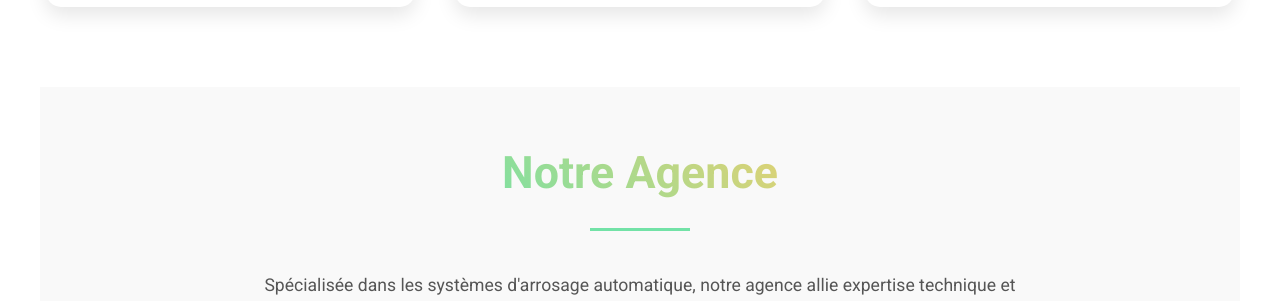
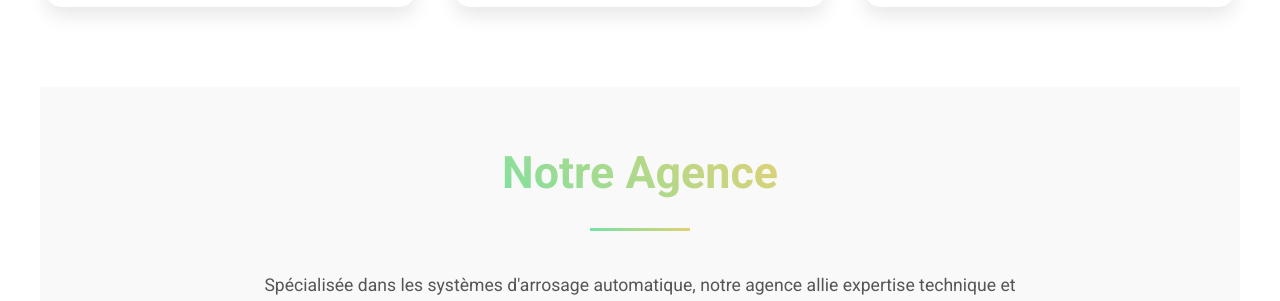
Before and after one commit to Jordan-celton/Neptune-Arrosage, a React (Vite) app in the folder mon-projet/: page / in a window 1280 px wide. Shown: the part 2600-2901 px from the top of the page. Built offline with nearby package versions, Linux system fonts and the light colour scheme.

Commit message:
Mise à jour des styles CSS pour AboutAgency et HomeServices. Changement de la couleur de fond et ajout de nouvelles propriétés de positionnement pour améliorer la présentation et l'interaction des éléments.

```diff
--- a/mon-projet/src/styles/AboutAgency.css
+++ b/mon-projet/src/styles/AboutAgency.css
@@ -23,7 +23,7 @@
     display: block;
     width: 100px;
     height: 3px;
-    background: var(--color-primary);
+    background: var(--color-gradient-1);
     margin: 20px auto;
 }
 
@@ -46,6 +46,7 @@
 .agency-image-container {
     width: 100%;
     max-width: 500px;
+    position: relative;
 }
 
 .agency-image {
@@ -66,6 +67,7 @@
     padding: 20px;
     border-radius: 10px;
     box-shadow: 0 4px 8px rgba(0, 0, 0, 0.1);
+    position: relative;
 }
 
 .info-icon {
--- a/mon-projet/src/styles/HomeServices.css
+++ b/mon-projet/src/styles/HomeServices.css
@@ -120,6 +120,11 @@
     margin-bottom: 15px;
 }
 
+.service-button:hover {
+    opacity: 0.8;
+    color: var(--color-secondary);
+}
+
 /* Responsive Design */
 @media (max-width: 1024px) {
     .home-services-container {
```
